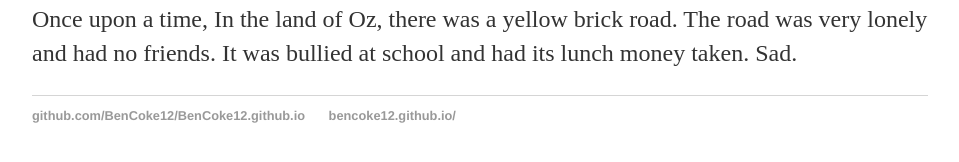
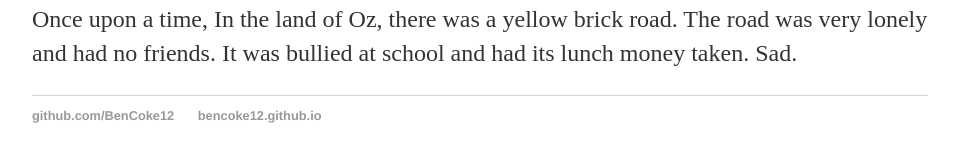
Before and after one commit to BenCoke12/BenCoke12.github.io, a Jekyll site: the page built from index.html, in a window 1280 px wide. Shown: the part 194-356 px from the top of the page, without its empty margins (160-1119 px from the left). Built offline with Jekyll 4.4.1, drawn with Linux system fonts in a browser that asks for light colours.

Commit message:
Update default.html

```diff
--- a/_layouts/default.html
+++ b/_layouts/default.html
@@ -20,8 +20,8 @@
     </div>
     <footer>
       <ul>
-        <li><a href="https://github.com/BenCoke12/BenCoke12.github.io">github.com/BenCoke12/BenCoke12.github.io</a></li>
-        <li><a href="https://bencoke12.github.io/">bencoke12.github.io/</a></li>
+        <li><a href="https://github.com/BenCoke12">github.com/BenCoke12</a></li>
+        <li><a href="https://bencoke12.github.io/">bencoke12.github.io</a></li>
       </ul>
     </footer>
   </body>
```
